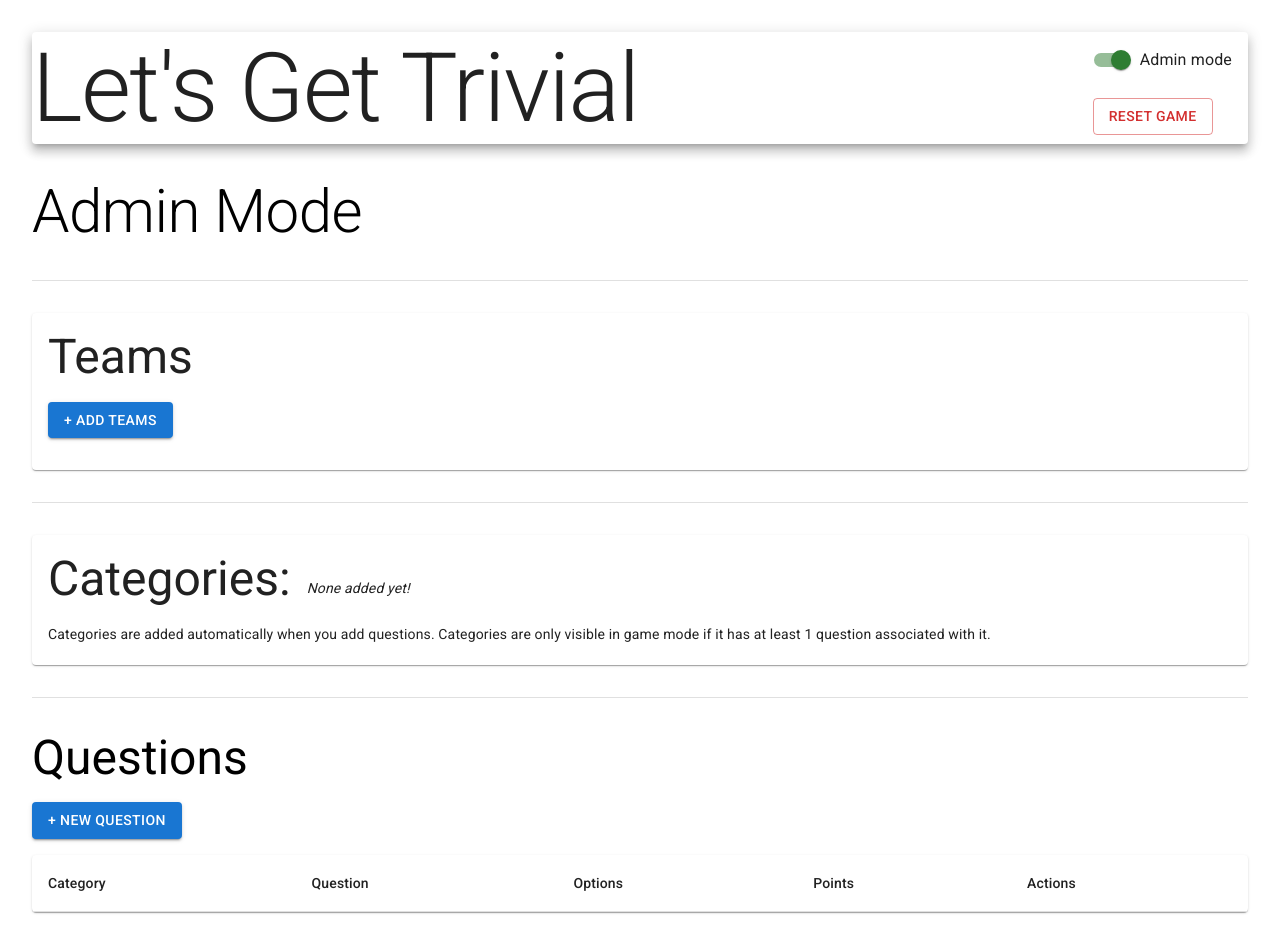
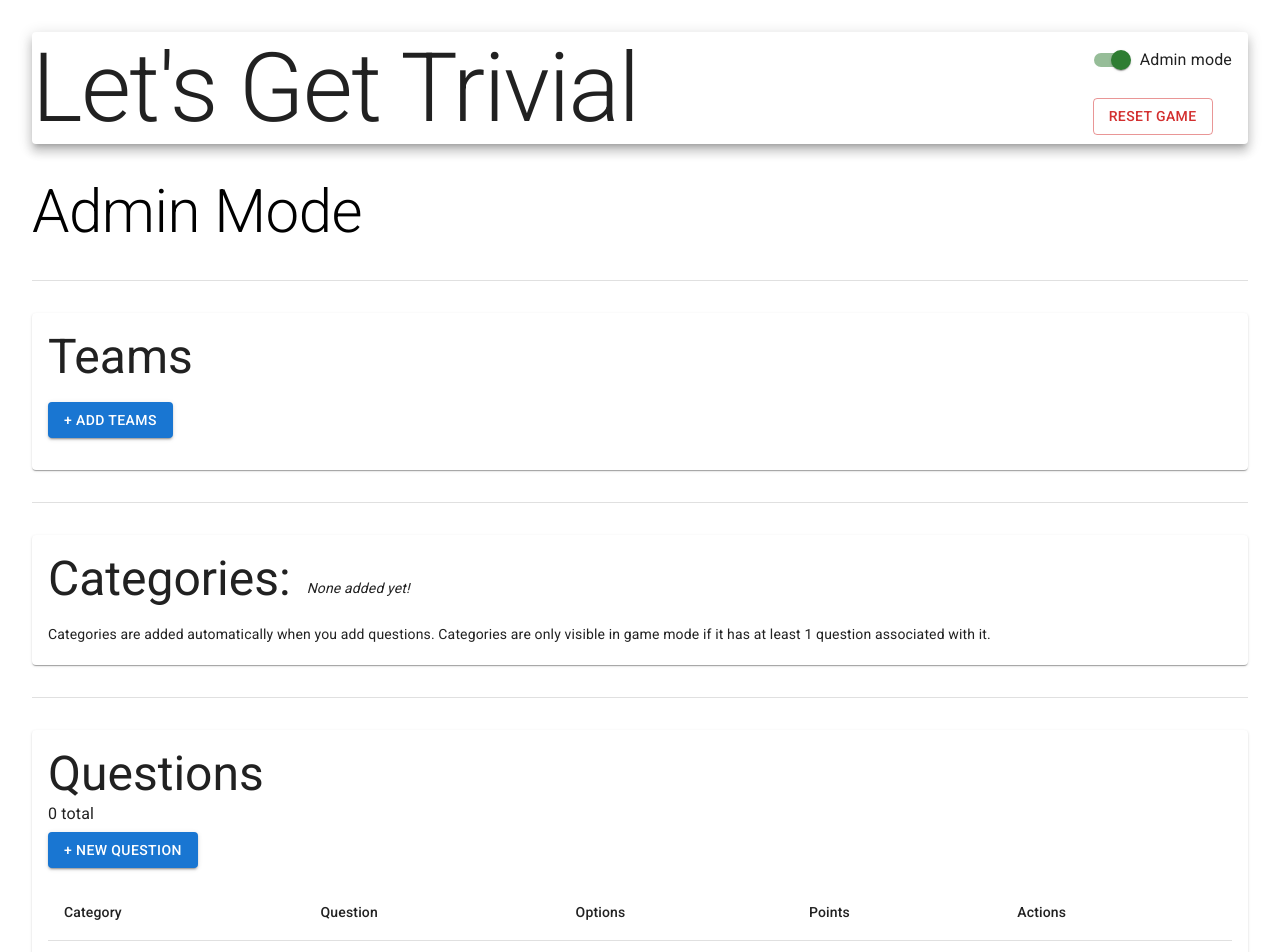
Before and after one commit to leovolving/trivia, a React (Create React App) app: page / in a window 1280 px wide. Shown: the top 952 px of the page. Built offline with nearby package versions, Linux system fonts and the light colour scheme.

Commit message:
display total number of questions

```diff
--- a/src/components/AdminTable.jsx
+++ b/src/components/AdminTable.jsx
@@ -2,7 +2,6 @@ import { useState } from "react";
 
 import {
   Button,
-  Paper,
   Table,
   TableBody,
   TableCell,
@@ -41,11 +40,11 @@ const AdminTable = ({ questions, categories, setQuestions, setCategories }) => {
       <Button
         onClick={toggleModal}
         variant="contained"
-        sx={{ margin: "16px 0" }}
+        sx={{ marginBottom: "16px" }}
       >
         + New Question
       </Button>
-      <Paper>
+
       <Table aria-label="game questions">
         <TableHead>
           <TableRow>
@@ -107,7 +106,6 @@ const AdminTable = ({ questions, categories, setQuestions, setCategories }) => {
           editingQuestion={editingQuestion}
         />
       )}
-      </Paper>
     </>
   );
 };
--- a/src/pages/Admin.jsx
+++ b/src/pages/Admin.jsx
@@ -52,13 +52,16 @@ const Admin = ({
 
       <Divider variant="middle" sx={{ margin: "32px 0" }} />
 
+      <Card sx={{ padding: "16px" }}>
         <Typography variant="h3">Questions</Typography>
+        <Typography gutterBottom>{questions.length} total</Typography>
         <AdminTable
           questions={questions}
           setQuestions={setQuestions}
           categories={categories}
           setCategories={setCategories}
         />
+      </Card>
     </>
   );
 };
```
Lines whose indentation alone changed are shown as unchanged.
